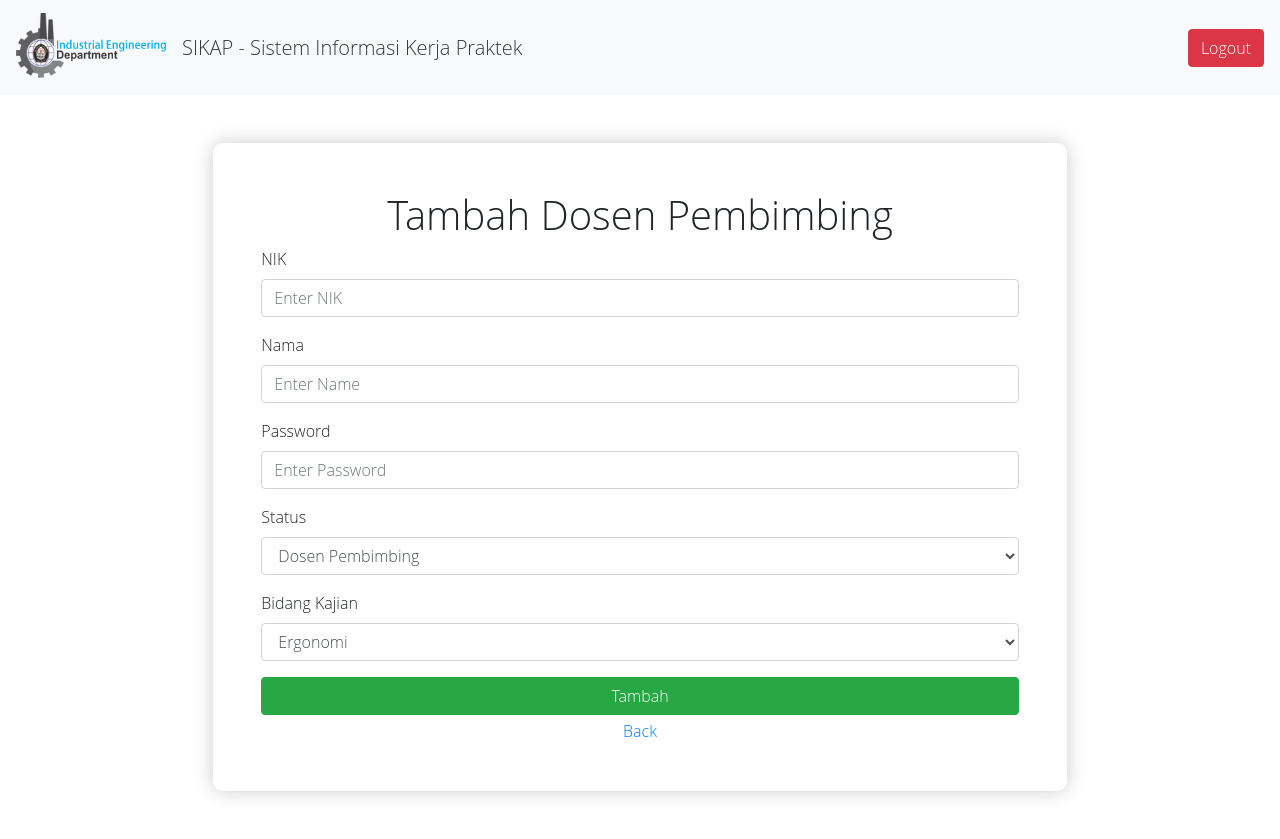
After one commit to Ananda-Archive/SIKAP, a CodeIgniter app: page /SIKAP/tudosen/add in a window 1280 px wide. The commit adds this page. Run offline with CodeIgniter, Linux system fonts and the light colour scheme.

Commit message:
TU Module Dosbing - Finished

```diff
--- a/application/config/autoload.php
+++ b/application/config/autoload.php
@@ -58,7 +58,7 @@ $autoload['packages'] = array();
 |
 |	$autoload['libraries'] = array('user_agent' => 'ua');
 */
-$autoload['libraries'] = array('database','session');
+$autoload['libraries'] = array('database','session','form_validation');
 
 /*
 | -------------------------------------------------------------------
--- a/application/config/routes.php
+++ b/application/config/routes.php
@@ -3,6 +3,14 @@ defined('BASEPATH') OR exit('No direct script access allowed');
 
 $route['default_controller'] = 'login';
 $route['regis'] = 'regis';
-$route['tu'] = 'TUIndex';
+$route['tudosen'] = 'tudosen';
+
+// Pages
+$route['register'] = 'pages/register';
+$route['tu'] = 'pages/TUIndex';
+$route['dosbing'] = 'pages/TUDosen';
+$route['addDosbing'] = 'pages/TUDosen_add';
+
+
 $route['404_override'] = '';
 $route['translate_uri_dashes'] = FALSE;
--- a/application/controllers/TUIndex.php
+++ b/application/controllers/TUIndex.php
@@ -2,11 +2,6 @@
 
 class TUIndex extends CI_Controller {
 
-    public function index() {
-        $this->load->view('template/head.php');
-        $this->load->view('template/navbar.php');
-        $this->load->view('TU/index.php');
-    }
 
 }
 
--- /dev/null
+++ b/application/controllers/Tudosen.php
@@ -0,0 +1,50 @@
+<?php
+
+class Tudosen extends CI_Controller {
+
+    public function index() {
+        $x['data'] = $this->m_user->tu_show_dosbing();
+        $this->load->view('template/head.php');
+        $this->load->view('template/navbar.php');
+        $this->load->view('TU/dosbing',$x);
+    }
+
+    public function index2() {
+        $this->load->view('template/head.php');
+        $this->load->view('template/navbar.php');
+        $this->load->view('TU/CRUD/add_dosbing');
+    }
+
+    public function add() {
+
+        // $this->load->library('form_validation');
+        $this->form_validation->set_rules('nikdosbing','NIK','required|max_length[14]|min_length[3]');
+        $this->form_validation->set_rules('namadosbing','Nama Dosbing','required|min_length[3]|max_length[50]');
+        $this->form_validation->set_rules('passdosbing','Password','required|min_length[6]|max_length[30]');
+        $this->form_validation->set_message('required','Wajib Diisi');
+        $this->form_validation->set_message('max_length','maksimal karakter {param}');
+        $this->form_validation->set_message('min_length','minimal karakter {param}');
+
+        if ($this->form_validation->run() == FALSE) {
+            $this->index2();
+        } else {
+            $id = $this->input->post('nikdosbing');
+            $where = array(
+                'id' => $id
+                );
+            $check = $this->m_user->check("dosen",$where)->num_rows();
+            if($check > 0) {
+                $this->session->set_flashdata('add_nik_add','NIK Sudah Terdaftar');
+                redirect('addDosbing');
+            } else {
+                $this->session->set_flashdata('regis_success','Registrasi berhasil');
+                $user = $this->m_user;
+                $user->tu_add_dosbing();
+                redirect('dosbing');
+            }
+        }
+    }
+
+}
+
+?>
--- a/application/models/M_user.php
+++ b/application/models/M_user.php
@@ -3,16 +3,19 @@
 class M_user extends CI_Model {
 
     private $table_tu = "tu";
+    private $table_dosen = "dosen";
     public $id;
     public $nama;
     public $password;
+    public $level;
+    public $bidang_kajian;
 
     public function validate_login($idlogin,$passlogin) {
         $query = $this->db->query("SELECT id,password,level FROM tu WHERE id ='" . $idlogin . "' AND password = '" . $passlogin . "' UNION SELECT id,password,level FROM dosen WHERE id ='" . $idlogin . "' AND password = '" . $passlogin . "' UNION SELECT id,password,level FROM mahasiswa WHERE id ='" . $idlogin . "' AND password = '" . $passlogin . "'");
         return $query;
     }
 
-    function check($table,$where){
+    public function check($table,$where){
 		return $this->db->get_where($table,$where);
 	}
 
@@ -24,6 +27,21 @@ class M_user extends CI_Model {
         $this->db->insert($this->table_tu, $this);
     }
 
+    public function tu_show_dosbing(){
+        $query = $this->db->query("SELECT id,nama,level FROM dosen");
+        return $query;
+    }
+
+    public function tu_add_dosbing() {
+        $post = $this->input->post();
+        $this->id = $post['nikdosbing'];
+        $this->nama = $post['namadosbing'];
+        $this->password = $post['passdosbing'];
+        $this->level = $post['leveldosbing'];
+        $this->bidang_kajian = $post['bidangkajian'];
+        $this->db->insert($this->table_dosen, $this);
+    }
+
 }
 
 ?>
--- /dev/null
+++ b/application/views/TU/CRUD/add_dosbing.php
@@ -0,0 +1,59 @@
+        <div class="container-fluid">
+            <div class="row d-flex justify-content-center my-5">
+                <div class="col-8 list-box px-5 py-5">
+                    <form class="col-12" action="<?php echo base_url('tudosen/add'); ?>" method="POST">
+                        <div class="col-12 d-flex justify-content-center">
+                            <h1 class="heading-3">Tambah Dosen Pembimbing</h1>
+                        </div>
+                            <div class="form-group row">
+                                <label>NIK <span class="error-msg-regis"><?php echo form_error('nikdosbing'); ?></span></label>
+                                <input type="text" class="form-control" id="nikDosbing" name="nikdosbing" placeholder="Enter NIK" required>
+                            </div>
+                            <div class="form-group row">
+                                <label>Nama <span class="error-msg-regis"><?php echo form_error('namadosbing'); ?></span></label>
+                                <input type="text" class="form-control" id="namaDosbing" name="namadosbing" placeholder="Enter Name">
+                            </div>
+                            <div class="form-group row">
+                                <label>Password <span class="error-msg-regis"><?php echo form_error('passdosbing'); ?></span></label>
+                                <input type="text" class="form-control" id="passDosbing" name="passdosbing" placeholder="Enter Password">
+                            </div>
+                            <div class="form-group row">
+                                <label>Status</label>
+                                <select class="form-control" id="levelDosbing" name="leveldosbing">
+                                    <option value="1">Dosen Pembimbing</option>
+                                    <option value="2">Koor Dosen Pembimbing</option>
+                                </select>
+                            </div>
+                            <div class="form-group row">
+                                <label>Bidang Kajian</label>
+                                <select class="form-control" id="bidangKajian" name="bidangkajian">
+                                    <option value="Ergonomi">Ergonomi</option>
+                                    <option value="Quality Control">Quality Control</option>
+                                    <option value="Supply Chain Management">Supply Chain Management</option>
+                                    <option value="PPIC">PPIC</option>
+                                    <option value="Sistem Informasi">Sistem Informasi</option>
+                                </select>
+                            </div>
+                            <div class="row">
+                                <div class="col-12 d-flex justify-content-center loginButton">
+                                    <button type="submit" class="btn btn-success col-12">Tambah</button>
+                                </div>
+                            </div>
+                            <div class="row">
+                                <div class="col-12 d-flex justify-content-center mt-1">
+                                    <?php if ($this->session->flashdata('add_nik_add')) { ?>
+                                            <div class="alert alert-danger m-3"> <?= $this->session->flashdata('add_nik_add') ?> </div>
+                                    <?php }?>
+                                </div>
+                            </div>
+                            <div class="row">
+                                <div class="back-link col-12 d-flex justify-content-center align-items-center">
+                                    <p><a href=" <?php echo base_url('dosbing') ?>  ">Back</a></p>
+                                </div>
+                            </div>
+                    </form>
+                </div>
+            </div>
+        </div>
+    </body>
+</html>
--- a/application/views/template/navbar.php
+++ b/application/views/template/navbar.php
@@ -1,5 +1,5 @@
 <nav class="navbar navbar-expand-lg navbar-dark bg-light d-flex justify-content-between">
-  <a class="navbar-brand" href="#">
+  <a class="navbar-brand" href="<?php echo base_url('tu'); ?>">
         <div class="d-flex align-items-center">
             <img src="<?php echo base_url('assets/img/logo.png') ?>" width="150" class="d-inline-block align-top" alt="">
             <span class="ml-3 text-dark">SIKAP - Sistem Informasi Kerja Praktek</span>
--- a/assets/css/style.css
+++ b/assets/css/style.css
@@ -1,3 +1,13 @@
+* {
+    text-decoration: none !important;
+    font-family: 'Open Sans Light', sans-serif;
+}
+
+hr {
+    width: 100% !important;
+    margin-bottom: 40px;
+}
+
 .login-box {
     height: 45vh;
     width: 80vh;
@@ -22,7 +32,7 @@
 }
 
 .error-msg-regis {
-    color: red;
+    color: red !important;
     display: inline-block;
 }
 
@@ -39,9 +49,70 @@
     height: 85vh;
 }
 
-.tu-box {
+.dosen-box, .mhs-box, .kp-box {
     height: 20vh;
-    width: 80vh;
+    width: 75vh;
+    transition: 0.18s;
+    box-shadow: 0 .5rem 1rem rgba(0, 0, 0, .15);
+    border-radius: 20px;
+    padding: 0 !important;
+    text-decoration: none;
+    color: black;
+}
+
+.dosen-box:hover, .mhs-box:hover, .kp-box:hover {
+    box-shadow: 0 0 1.3rem rgba(0, 0, 0, .50);
+}
+
+.test {
+    border-left: 5px solid black;
+}
+
+.test h2 {
+    font-size: 2.1em;
+}
+
+.list-box {
+    width: 100%;
+    min-height: 50vh;
     box-shadow: 0px 0px 20px rgba(0, 0, 0, .20);
-    border-radius: 20px;
+    border-radius: 10px;
 }
+
+.list-box-header {
+    font-size: 40px;
+    width: 100%;
+    display: inline-block;
+}
+
+.tablelist {
+    width: 95%;
+}
+
+.tablelist thead tr th {
+    text-align: center;
+    font-size: 20px;
+}
+
+.tablelist thead tr th:first-child {
+    width: 20%;
+}
+
+.tablelist thead tr th:nth-child(3) {
+    width: 15%;
+}
+
+.tablelist thead tr th, .tablelist tbody tr td {
+    padding: 13px;
+    border: 1px solid black;
+    border-collapse: collapse;
+}
+
+.tablelist tbody tr:nth-child(odd) {
+    background-color: #F2F2F2;
+}
+
+.addDosenPembimbing {
+    float: right;
+    display: block;
+}
```
Also changed, not shown: application/controllers/Pages.php (added, +31 -0 lines), application/controllers/Regis.php (+4 -4 lines), application/views/TU/dosbing.php (added, +52 -0 lines), application/views/TU/index.php (+25 -4 lines).
